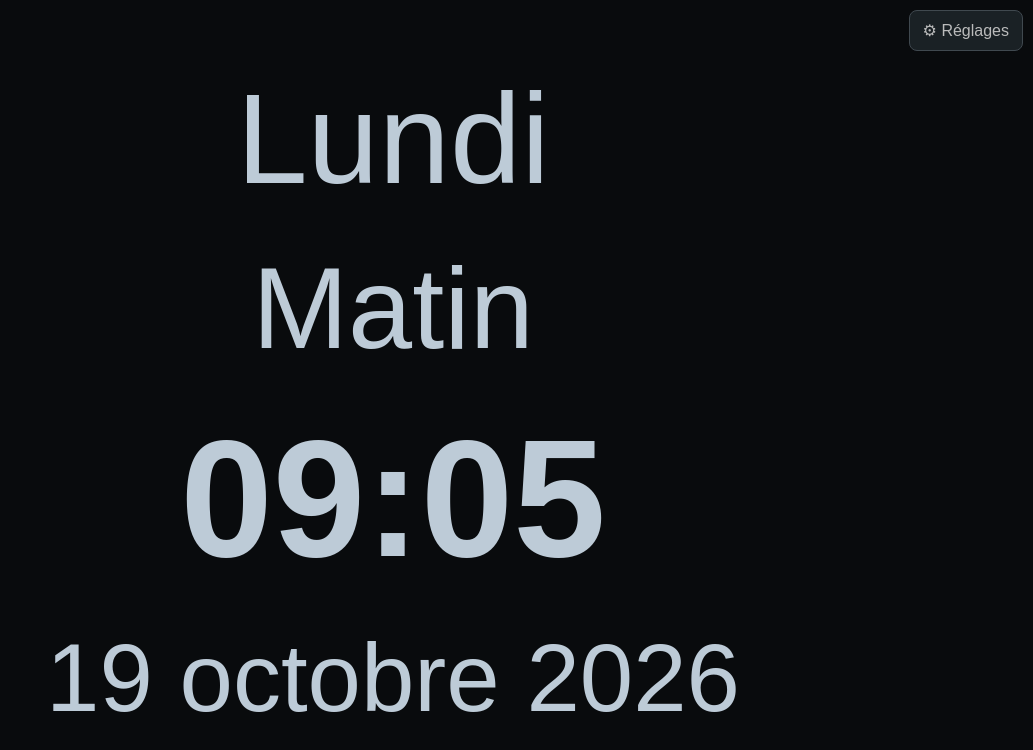
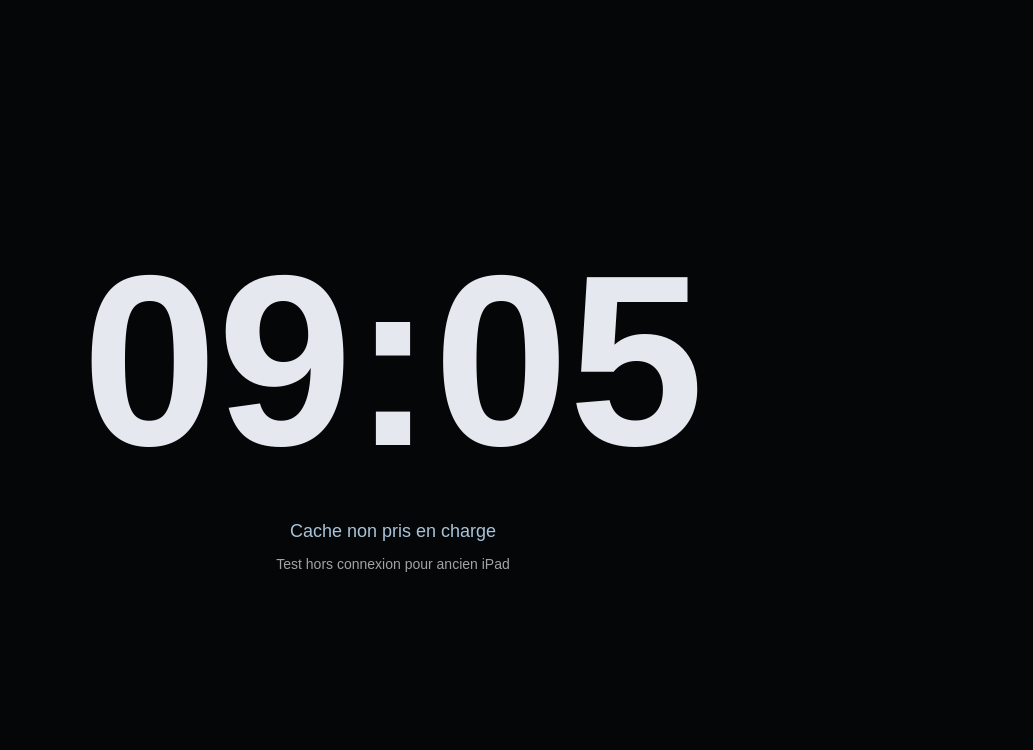
Before and after one commit to pretrepaul-source/horloge-test-hors-ligne, a plain HTML site: page index.html in a window 1280 px wide. Shown: the whole page, without its empty margins (247-1280 px from the left). Drawn offline with Linux system fonts and the light colour scheme.

Commit message:
Add files via upload

```diff
--- a/index.html
+++ b/index.html
@@ -1,58 +1,42 @@
 <!DOCTYPE html>
-<html lang="fr">
+<html lang="fr" manifest="horloge.appcache">
 <head>
 <meta charset="utf-8">
-<meta name="viewport" content="width=device-width,initial-scale=1,maximum-scale=1,user-scalable=no">
-<meta name="apple-mobile-web-app-capable" content="yes">
-<meta name="apple-mobile-web-app-status-bar-style" content="black">
-<title>Mon horloge iPad</title>
+<meta name="viewport" content="width=device-width, initial-scale=1, maximum-scale=1, user-scalable=no">
+<title>Test horloge hors connexion</title>
 <style>
-html,body{height:100%;width:100%;margin:0;background:#090b0d;color:#bdcbd7;font-family:Arial,Helvetica,sans-serif;overflow:hidden;-webkit-text-size-adjust:100%}
-*{-webkit-box-sizing:border-box;box-sizing:border-box}
-#clock{position:absolute;top:0;bottom:0;left:0;right:0;display:-webkit-flex;display:flex;-webkit-flex-direction:column;flex-direction:column;-webkit-justify-content:space-evenly;justify-content:space-evenly;-webkit-align-items:center;align-items:center;padding:4vh 2vw;text-align:center}
-.line{width:100%;white-space:nowrap;line-height:1.08;overflow:visible}
-#day{font-size:10vw;font-weight:400}#period{font-size:9vw;font-weight:400}#time{font-size:13vw;font-weight:700}#date{font-size:7.5vw;font-weight:400}
-#settingsButton{position:fixed;right:10px;top:10px;border:1px solid #56616a;border-radius:8px;background:#222a30;color:#fff;padding:10px 13px;font-size:16px;z-index:5;opacity:.72}
-#panel{display:none;position:fixed;z-index:10;right:8px;top:8px;bottom:8px;width:340px;max-width:calc(100% - 16px);overflow:auto;background:#1d252b;border:1px solid #667580;border-radius:12px;color:white;padding:15px;box-shadow:0 0 0 100vmax rgba(0,0,0,.55);-webkit-overflow-scrolling:touch}
-#panel h2{font-size:21px;margin:0 0 12px}#panel p{font-size:13px;color:#d2d9dd;margin:10px 0}
-.control{border-top:1px solid #45515b;padding:9px 0}.control label{display:block;font-size:17px;margin-bottom:7px}.controls{display:-webkit-flex;display:flex;-webkit-align-items:center;align-items:center;-webkit-justify-content:space-between;justify-content:space-between}
-button{cursor:pointer;-webkit-appearance:none;appearance:none} .step{font-size:25px;min-width:62px;height:42px;border-radius:8px;background:#394a56;color:white;border:1px solid #788a96} .value{font-size:17px} .action{padding:11px;border-radius:7px;border:1px solid #9aabb7;background:#344854;color:white;font-size:17px;margin:7px 5px 3px 0}
-#close{background:#cbd8e0;color:#14212a;font-weight:bold} .hint{font-size:12px;color:#b9c5cc}
-@media(orientation:portrait){#day{font-size:12vw}#period{font-size:11vw}#time{font-size:17vw}#date{font-size:8vw}}
+html,body{margin:0;width:100%;height:100%;background:#050608;color:#e5e9ef;font-family:Arial,Helvetica,sans-serif;text-align:center}
+#screen{position:absolute;top:0;left:0;right:0;bottom:0;display:-webkit-flex;display:flex;-webkit-flex-direction:column;flex-direction:column;-webkit-align-items:center;align-items:center;-webkit-justify-content:center;justify-content:center}
+#time{font-size:19vw;font-weight:bold;line-height:1.1}
+#status{margin-top:25px;font-size:18px;color:#a9c3d8;padding:0 12px}
+#hint{margin-top:14px;font-size:14px;color:#a3a3a3;padding:0 18px}
 </style>
 </head>
 <body>
-<div id="clock"><div id="day" class="line">Dimanche</div><div id="period" class="line">Matin</div><div id="time" class="line">10:54</div><div id="date" class="line">18 octobre 2026</div></div>
-<button id="settingsButton" onclick="showSettings()">⚙ Réglages</button>
-<div id="panel">
-<h2>Réglages de l'horloge</h2>
-<p>Agrandissez chaque ligne avec + et réduisez-la avec −. Les modifications sont visibles immédiatement.</p>
-<div class="control"><label>Jour (Dimanche)</label><div class="controls"><button class="step" onclick="change('day',-1)">−</button><span id="vday" class="value"></span><button class="step" onclick="change('day',1)">+</button></div></div>
-<div class="control"><label>Moment (Matin)</label><div class="controls"><button class="step" onclick="change('period',-1)">−</button><span id="vperiod" class="value"></span><button class="step" onclick="change('period',1)">+</button></div></div>
-<div class="control"><label>Heure (10:54)</label><div class="controls"><button class="step" onclick="change('time',-1)">−</button><span id="vtime" class="value"></span><button class="step" onclick="change('time',1)">+</button></div></div>
-<div class="control"><label>Date (18 octobre 2026)</label><div class="controls"><button class="step" onclick="change('date',-1)">−</button><span id="vdate" class="value"></span><button class="step" onclick="change('date',1)">+</button></div></div>
-<div class="control"><label>Espacement entre les lignes</label><div class="controls"><button class="step" onclick="change('gap',-1)">−</button><span id="vgap" class="value"></span><button class="step" onclick="change('gap',1)">+</button></div></div>
-<button class="action" id="close" onclick="hideSettings()">Terminé</button><button class="action" onclick="resetSettings()">Réinitialiser</button>
-<p class="hint">Les réglages sont mémorisés sur cet iPad si Safari autorise le stockage local. Si le texte se chevauche, diminuez une ou plusieurs tailles. La luminosité se règle dans les réglages de l'iPad.</p>
-</div>
+<div id="screen"><div id="time">--:--</div><div id="status">Initialisation...</div><div id="hint">Test hors connexion pour ancien iPad</div></div>
 <script>
 (function(){
- var defaults={day:10,period:9,time:13,date:7.5,gap:4};
- var values={};var k;
- for(k in defaults){if(defaults.hasOwnProperty(k)){values[k]=defaults[k];}}
- try{var saved=JSON.parse(localStorage.getItem('horloge-ipad-reglages')||'null');if(saved){for(k in defaults){if(defaults.hasOwnProperty(k)&&typeof saved[k]==='number'&&isFinite(saved[k]))values[k]=saved[k];}}}catch(e){}
- function persist(){try{localStorage.setItem('horloge-ipad-reglages',JSON.stringify(values));}catch(e){}}
- function apply(){var keys=['day','period','time','date'];for(var i=0;i<keys.length;i++){var id=keys[i];document.getElementById(id).style.fontSize=values[id]+'vw';document.getElementById('v'+id).innerHTML=Math.round(values[id]*10)/10+' vw';}document.getElementById('clock').style.paddingTop=values.gap+'vh';document.getElementById('clock').style.paddingBottom=values.gap+'vh';document.getElementById('vgap').innerHTML=values.gap+' %';}
- window.change=function(id,step){var min=id==='gap'?0:2,max=id==='gap'?18:32;var delta=id==='gap'?1:0.5;values[id]=Math.max(min,Math.min(max,Math.round((values[id]+step*delta)*10)/10));apply();persist();};
- window.showSettings=function(){document.getElementById('panel').style.display='block';};
- window.hideSettings=function(){document.getElementById('panel').style.display='none';};
- window.resetSettings=function(){for(var k in defaults){if(defaults.hasOwnProperty(k))values[k]=defaults[k];}apply();persist();};
- var days=['dimanche','lundi','mardi','mercredi','jeudi','vendredi','samedi'];
- var months=['janvier','février','mars','avril','mai','juin','juillet','août','septembre','octobre','novembre','décembre'];
- function cap(s){return s.charAt(0).toUpperCase()+s.substr(1);}
- function two(n){return n<10?'0'+n:''+n;}
- function tick(){var d=new Date(),h=d.getHours();document.getElementById('day').innerHTML=cap(days[d.getDay()]);document.getElementById('period').innerHTML=h<12?'Matin':(h<18?'Après-midi':'Soir');document.getElementById('time').innerHTML=two(h)+':'+two(d.getMinutes());document.getElementById('date').innerHTML=d.getDate()+' '+months[d.getMonth()]+' '+d.getFullYear();}
- apply();tick();setInterval(tick,1000);
+  var time = document.getElementById('time');
+  var status = document.getElementById('status');
+  function tick(){var d=new Date();var h=d.getHours(),m=d.getMinutes();time.innerHTML=(h<10?'0':'')+h+':'+(m<10?'0':'')+m;}
+  tick();setInterval(tick,1000);
+  if(window.applicationCache){
+    var cache=window.applicationCache;
+    function state(){
+      var s=cache.status;
+      if(s===0){status.innerHTML='Cache non disponible';}
+      else if(s===1){status.innerHTML='Cache hors connexion pret';}
+      else if(s===2||s===3){status.innerHTML='Enregistrement en cours...';}
+      else if(s===4){status.innerHTML='Mise a jour prete';}
+      else if(s===5){status.innerHTML='Cache ancien utilise';}
+    }
+    cache.addEventListener('cached',function(){status.innerHTML='Cache hors connexion pret';},false);
+    cache.addEventListener('noupdate',state,false);
+    cache.addEventListener('updateready',state,false);
+    cache.addEventListener('downloading',state,false);
+    cache.addEventListener('error',function(){status.innerHTML='Erreur de mise en cache';},false);
+    state();
+  }else{status.innerHTML='Cache non pris en charge';}
 })();
 </script>
 </body>
```
Also changed, not shown: 1 other file.
